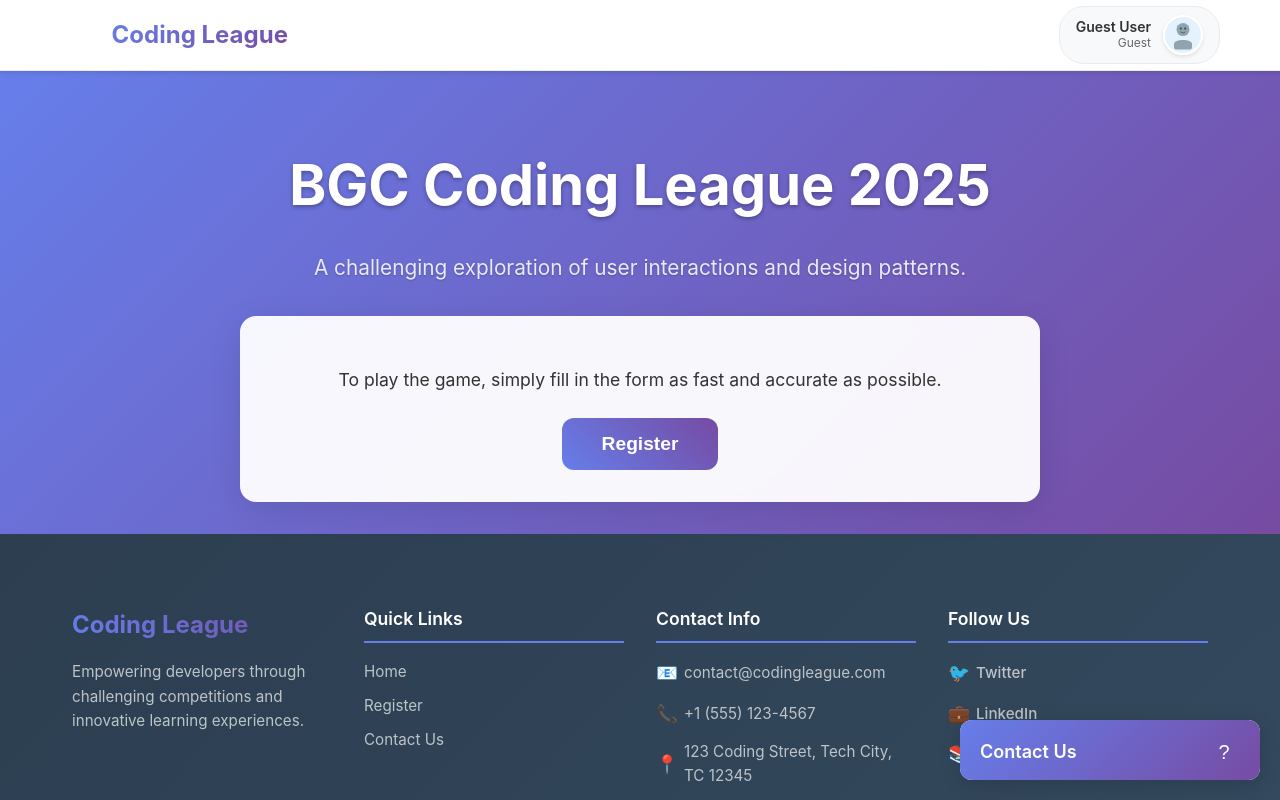
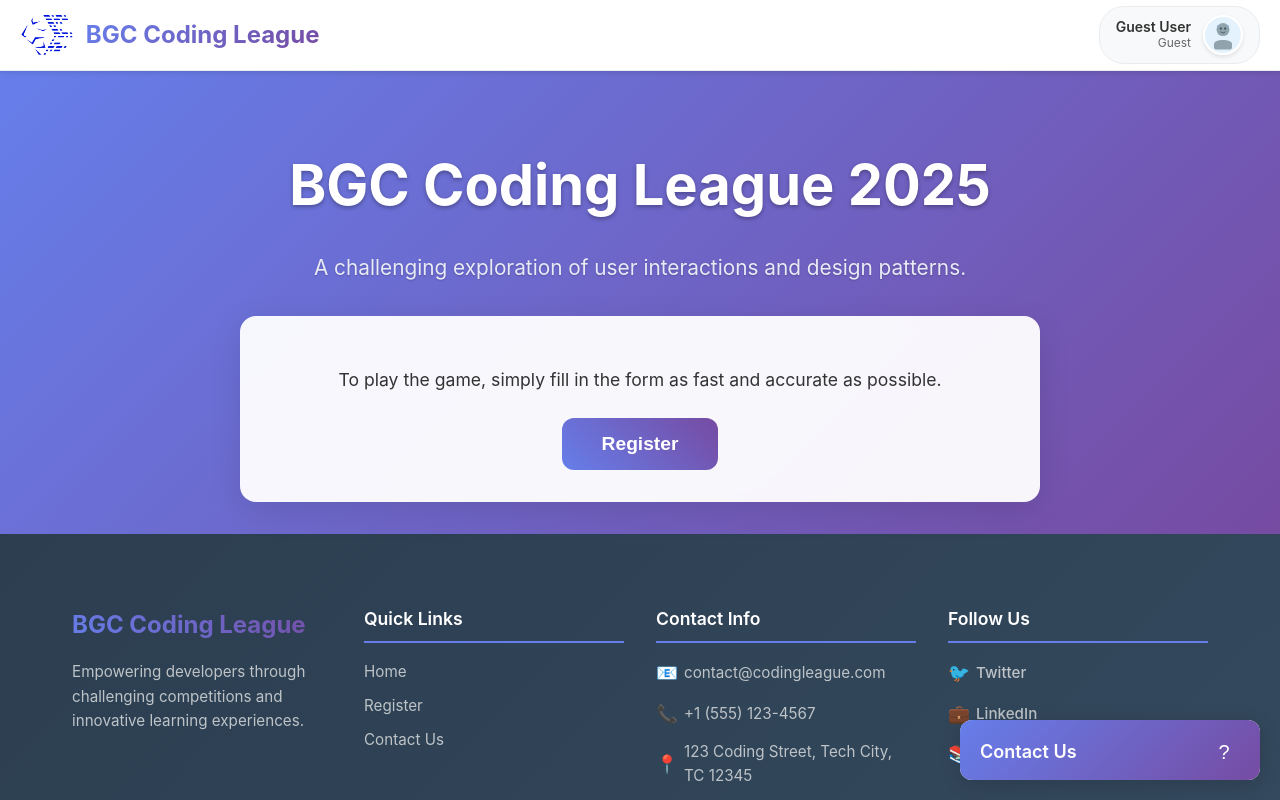
Before and after one commit to Amory0709/CodingLeague2025, an Angular app: page / in a window 1280 px wide. Built offline with nearby package versions, Linux system fonts and the light colour scheme.

Commit message:
feat(app): add logo pic & rename

```diff
--- a/src/app/footer/footer.component.html
+++ b/src/app/footer/footer.component.html
@@ -5,7 +5,7 @@
       <!-- 品牌信息 -->
       <div class="footer-section">
         <div class="footer-brand">
-          <h3 class="brand-title">Coding League</h3>
+          <h3 class="brand-title">BGC Coding League</h3>
           <p class="brand-description">
             Empowering developers through challenging competitions and innovative learning experiences.
           </p>
@@ -67,7 +67,7 @@
     <div class="footer-bottom">
       <div class="footer-bottom-content">
         <p class="copyright">
-          © {{ currentYear }} Coding League. All rights reserved.
+          © {{ currentYear }} BGC Coding League. All rights reserved.
         </p>
         <div class="footer-bottom-links">
           <a href="#" class="footer-bottom-link">Privacy Policy</a>
--- a/src/app/header/header.component.html
+++ b/src/app/header/header.component.html
@@ -3,8 +3,8 @@
     <!-- 左侧Logo和标题 -->
     <div class="header-left">
       <div class="logo-section" routerLink="/" title="Home">
-        <img src="../../assets/logo.png" alt="Coding League" class="logo" />
-        <h1 class="brand-title">Coding League</h1>
+        <img src="../../assets/logo2.png" alt="BGC Coding League" class="logo" />
+        <h1 class="brand-title">BGC Coding League</h1>
       </div>
     </div>
 
--- a/src/app/header/header.component.scss
+++ b/src/app/header/header.component.scss
@@ -8,7 +8,6 @@
 }
 
 .header-container {
-  max-width: 1200px;
   margin: 0 auto;
   padding: 0 20px;
   display: flex;
```
Also changed, not shown: src/assets/logo2.png (added).
